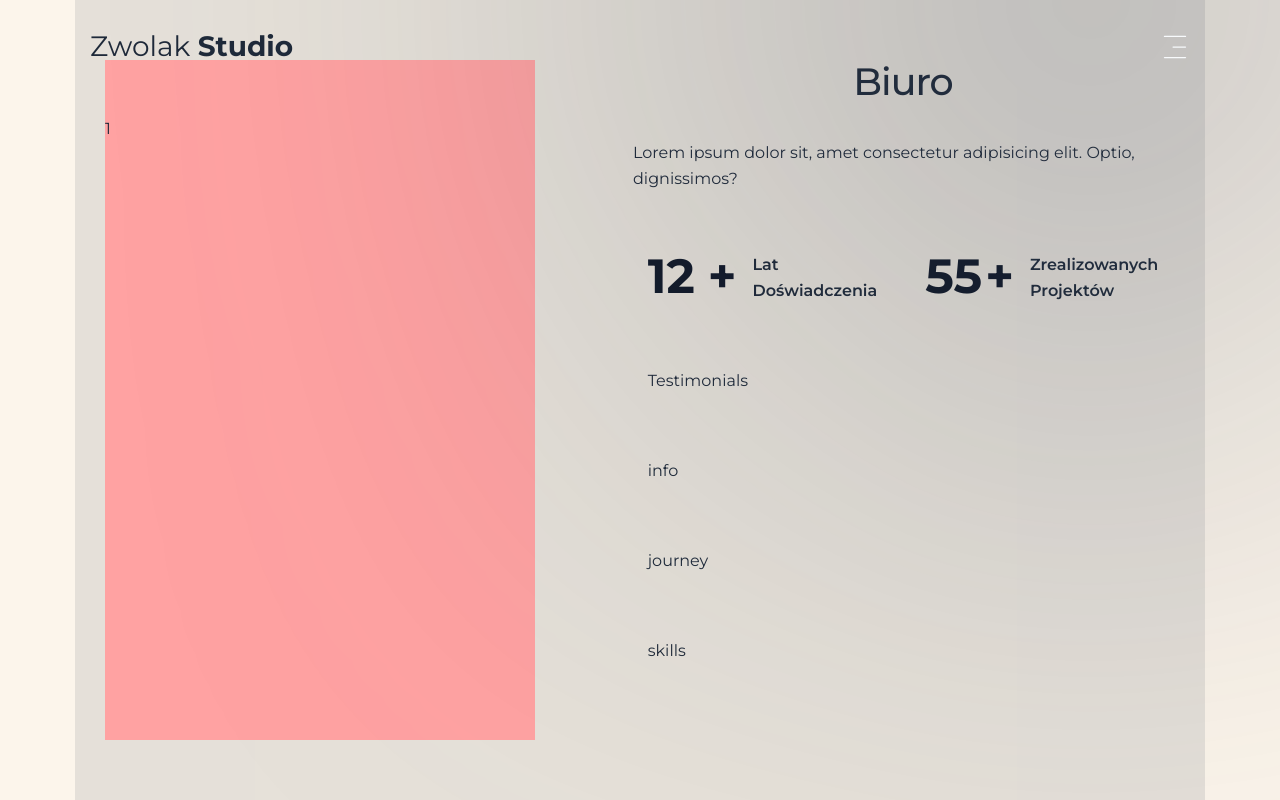
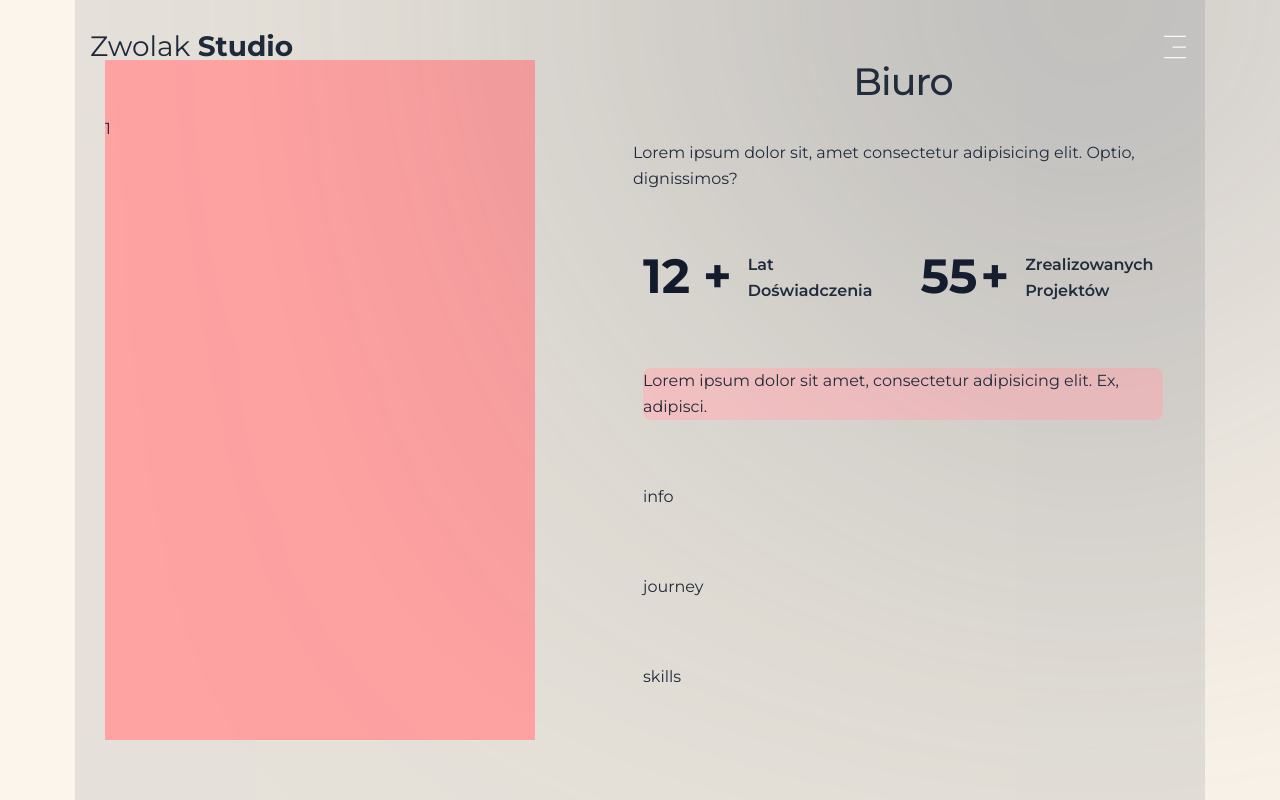
Before and after one commit to misiek869/zowlak_studio_website, a Next.js app: page /about in a window 1280 px wide. Shown: the top 800 px of the page. Built offline with nearby package versions, Linux system fonts and the light colour scheme.

Commit message:
create first testiomonials markup

```diff
--- a/components/Testimonials.tsx
+++ b/components/Testimonials.tsx
@@ -1,7 +1,47 @@
 import React from 'react'
 
+import { Swiper, SwiperSlide } from 'swiper/react'
+import { Autoplay } from 'swiper/modules'
+import 'swiper/css'
+import 'swiper/css/pagination'
+
+import { ImQuotesLeft } from 'react-icons/im'
+
+type Testimonial = {
+	message: string
+	name: string
+}
+
+const testimonials: Testimonial[] = [
+	{
+		message:
+			'Lorem ipsum dolor sit amet, consectetur adipisicing elit. Ex, adipisci.',
+		name: 'John Doe',
+	},
+	{
+		message:
+			'Lorem ipsum dolor sit amet, consectetur adipisicing elit. Ex, adipisci.',
+		name: 'John Doe',
+	},
+	{
+		message:
+			'Lorem ipsum dolor sit amet, consectetur adipisicing elit. Ex, adipisci.',
+		name: 'John Doe',
+	},
+]
+
 const Testimonials = () => {
-	return <div>Testimonials</div>
+	return (
+		<Swiper
+			modules={[Autoplay]}
+			loop={true}
+			autoplay={{ delay: 4000, disableOnInteraction: false }}
+			className='w-full max-w-[310px] md:max-w-[520px] bg-red-200 rounded-lg'>
+			{testimonials.map((item, index) => {
+				return <SwiperSlide key={index}>{item.message}</SwiperSlide>
+			})}
+		</Swiper>
+	)
 }
 
 export default Testimonials
```
